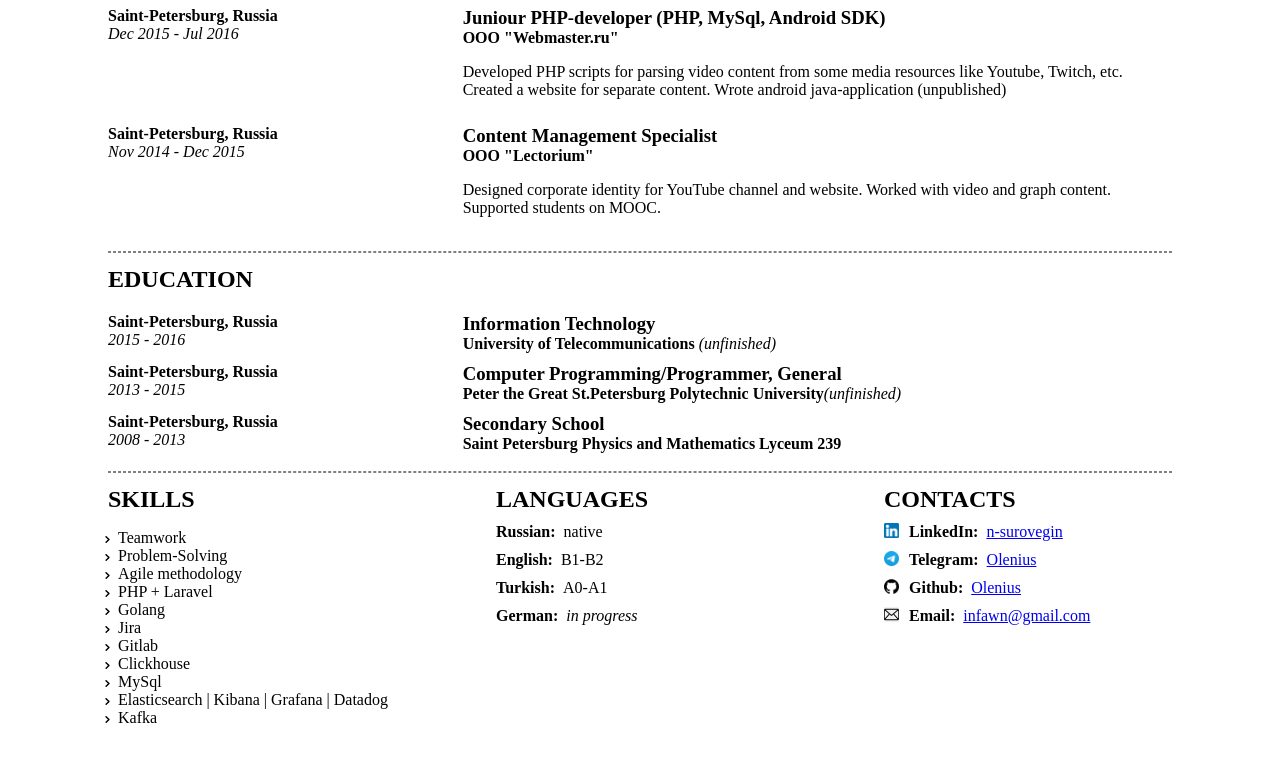
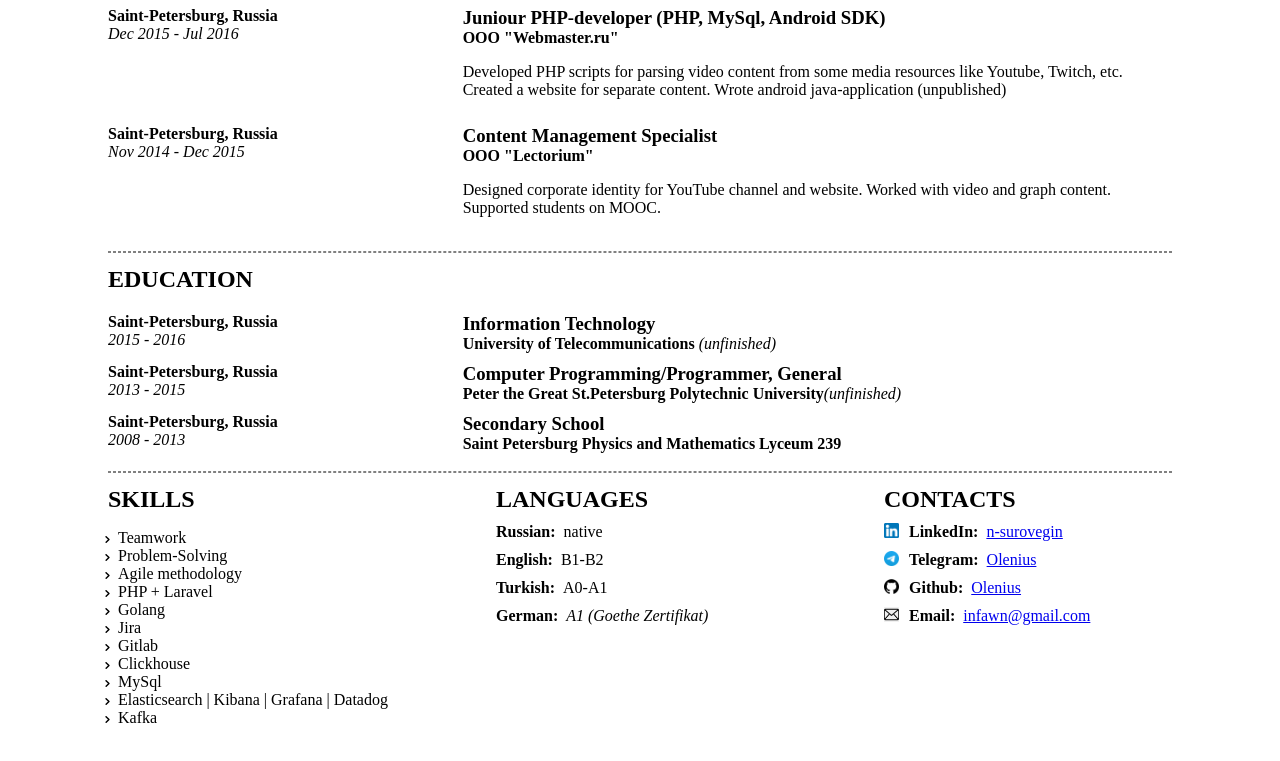
Before and after one commit to Olenius/olenius.github.io, a plain HTML site: page index.html in a window 1280 px wide. Shown: the part 705-1466 px from the top of the page. Drawn offline with Linux system fonts and the light colour scheme.

Commit message:
Add Goethe A1 Zertifikat info

```diff
--- a/index.html
+++ b/index.html
@@ -162,7 +162,7 @@
                 <div class="contact"><b>Russian:	&nbsp;</b> native</div>
                 <div class="contact"><b>English:	&nbsp;</b> B1-B2</div>
                 <div class="contact"><b>Turkish: 	&nbsp;</b> A0-A1</div>
-                <div class="contact"><b>German: 	&nbsp;</b> <i>in progress</i></div>
+                <div class="contact"><b>German: 	&nbsp;</b> <i>A1 (Goethe Zertifikat)</i></div>
             </div>
         </div>
         <div class="line-head">
```
